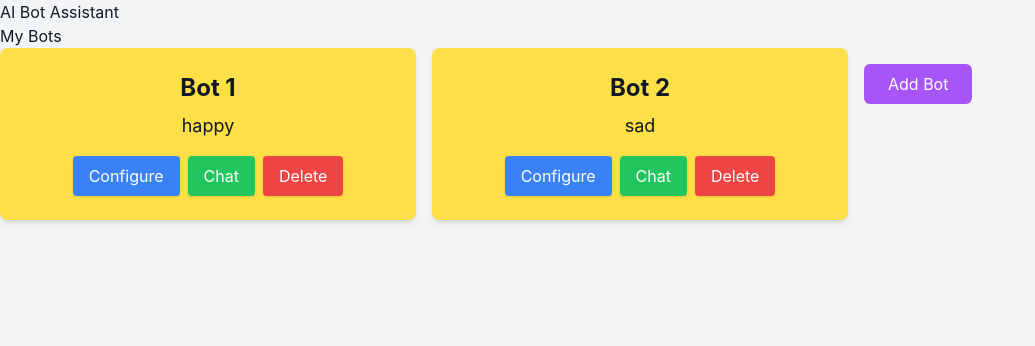
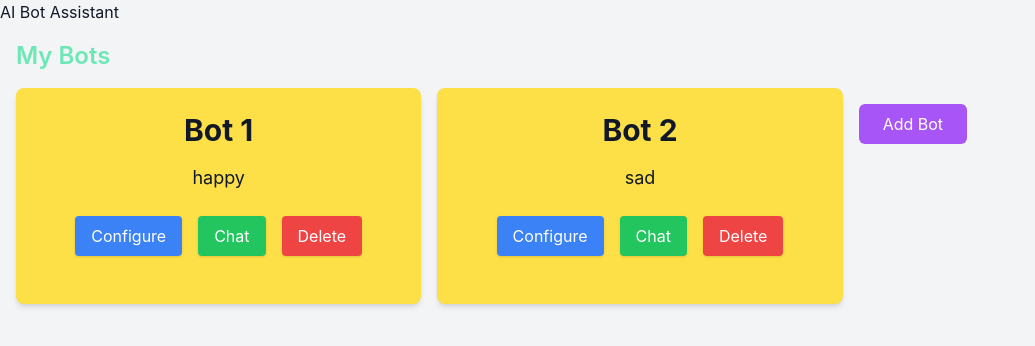
Before and after one commit to MikeMoldawsky/say, a Next.js app in the folder say/: page / in a window 1280 px wide. Shown: the top 346 px of the page, without its empty margins (0-1035 px from the left). Built offline with nearby package versions, Linux system fonts and the light colour scheme.

Commit message:
working style

```diff
--- /dev/null
+++ b/say/postcss.config.js
@@ -0,0 +1,6 @@
+module.exports = {
+	plugins: {
+		tailwindcss: {},
+		autoprefixer: {},
+	},
+};
--- a/say/src/components/BotCard.tsx
+++ b/say/src/components/BotCard.tsx
@@ -13,16 +13,18 @@ interface BotCardProps {
 
 const BotCard: React.FC<BotCardProps> = ({ bot }) => {
 	return (
-		<div className="bg-yellow-300 p-6 rounded-lg shadow-md text-center">
-			<h3 className="text-2xl font-bold mb-2">{bot.name}</h3>
-			<p className="text-lg mb-4">{bot.behavior}</p>
-			<Link href={`/configure-bot?id=${bot.id}`}>
-				<button className="bg-blue-500 text-white px-4 py-2 rounded shadow mr-2">Configure</button>
-			</Link>
-			<Link href={`/chat?id=${bot.id}`}>
-				<button className="bg-green-500 text-white px-4 py-2 rounded shadow mr-2">Chat</button>
-			</Link>
-			<button className="bg-red-500 text-white px-4 py-2 rounded shadow">Delete</button>
+		<div className="bg-yellow-300 p-6 rounded-lg shadow-md text-center hover:shadow-lg hover:scale-105 transition-all duration-300">
+			<h3 className="text-3xl font-bold mb-4">{bot.name}</h3>
+			<p className="text-lg mb-6">{bot.behavior}</p>
+			<div className="flex justify-center space-x-2 mb-6">
+				<Link href={`/configure-bot?id=${bot.id}`}>
+					<button className="bg-blue-500 text-white px-4 py-2 rounded shadow mr-2 hover:bg-blue-600 transition-all duration-300">Configure</button>
+				</Link>
+				<Link href={`/chat?id=${bot.id}`}>
+					<button className="bg-green-500 text-white px-4 py-2 rounded shadow mr-2 hover:bg-green-600 transition-all duration-300">Chat</button>
+				</Link>
+				<button className="bg-red-500 text-white px-4 py-2 rounded shadow hover:bg-red-600 transition-all duration-300">Delete</button>
+			</div>
 		</div>
 	);
 };
--- a/say/src/components/BotList.tsx
+++ b/say/src/components/BotList.tsx
@@ -14,8 +14,8 @@ interface BotListProps {
 
 const BotList: React.FC<BotListProps> = ({ bots }) => {
 	return (
-		<div>
-			<h2>My Bots</h2>
+		<div className="p-4">
+			<h2 className="text-2xl font-semibold mb-4 text-primary">My Bots</h2>
 			<div className="grid grid-cols-1 md:grid-cols-2 lg:grid-cols-3 gap-4">
 				{bots.map((bot) => (
 					<BotCard key={bot.id} bot={bot} />
--- a/say/src/pages/_document.tsx
+++ b/say/src/pages/_document.tsx
@@ -4,7 +4,7 @@ export default function Document() {
   return (
     <Html lang="en">
       <Head />
-      <body>
+      <body >
         <Main />
         <NextScript />
       </body>
--- a/say/src/pages/index.tsx
+++ b/say/src/pages/index.tsx
@@ -9,7 +9,7 @@ const IndexPage: React.FC = () => {
     ]);
 
     return (
-        <div>
+        <div >
             <Header />
             <BotList bots={bots} />
         </div>
--- a/say/src/pages/index1.tsx
+++ /dev/null
@@ -1,38 +0,0 @@
-import React, { useState } from 'react';
-import axios from 'axios';
-
-function ChatGPTDemo() {
-    const [prompt, setPrompt] = useState('');
-    const [completion, setCompletion] = useState('');
-
-    const handleSubmit = async (event: React.FormEvent<HTMLFormElement>) => {
-        event.preventDefault();
-
-        try {
-            const response = await axios.post('/api/completions', { prompt });
-            setCompletion(response.data.completion);
-        } catch (error) {
-            console.error('Error fetching completion:', error);
-        }
-    };
-
-    return (
-        <div>
-            <h1>ChatGPT Demo</h1>
-            <form onSubmit={handleSubmit}>
-                <label>
-                    Prompt:
-                    <input
-                        type="text"
-                        value={prompt}
-                        onChange={(event) => setPrompt(event.target.value)}
-                    />
-                </label>
-                <button type="submit">Get Completion</button>
-            </form>
-            <p>Completion: {completion}</p>
-        </div>
-    );
-}
-
-export default ChatGPTDemo;
--- a/say/src/styles/globals.css
+++ b/say/src/styles/globals.css
@@ -5,7 +5,3 @@
 html {
   font-family: 'Inter', sans-serif;
 }
-
-body {
-  background-color: #f7f8fa;
-}
--- a/say/tailwind.config.js
+++ b/say/tailwind.config.js
@@ -1,11 +1,11 @@
 /** @type {import('tailwindcss').Config} */
 module.exports = {
-  purge: ['./src/**/*.{js,ts,jsx,tsx}'],
+  content: ['./src/**/*.{js,ts,jsx,tsx}'],
   darkMode: false,
   theme: {
     extend: {
       backgroundColor: {
-        'primary': '`#6EE7B7',
+        'primary': '#6EE7B7',
         'secondary': '#3B82F6',
         'accent': '#9333EA',
       },
```
Also changed, not shown: 1 other file (tests, documents, lock files or other folders).
